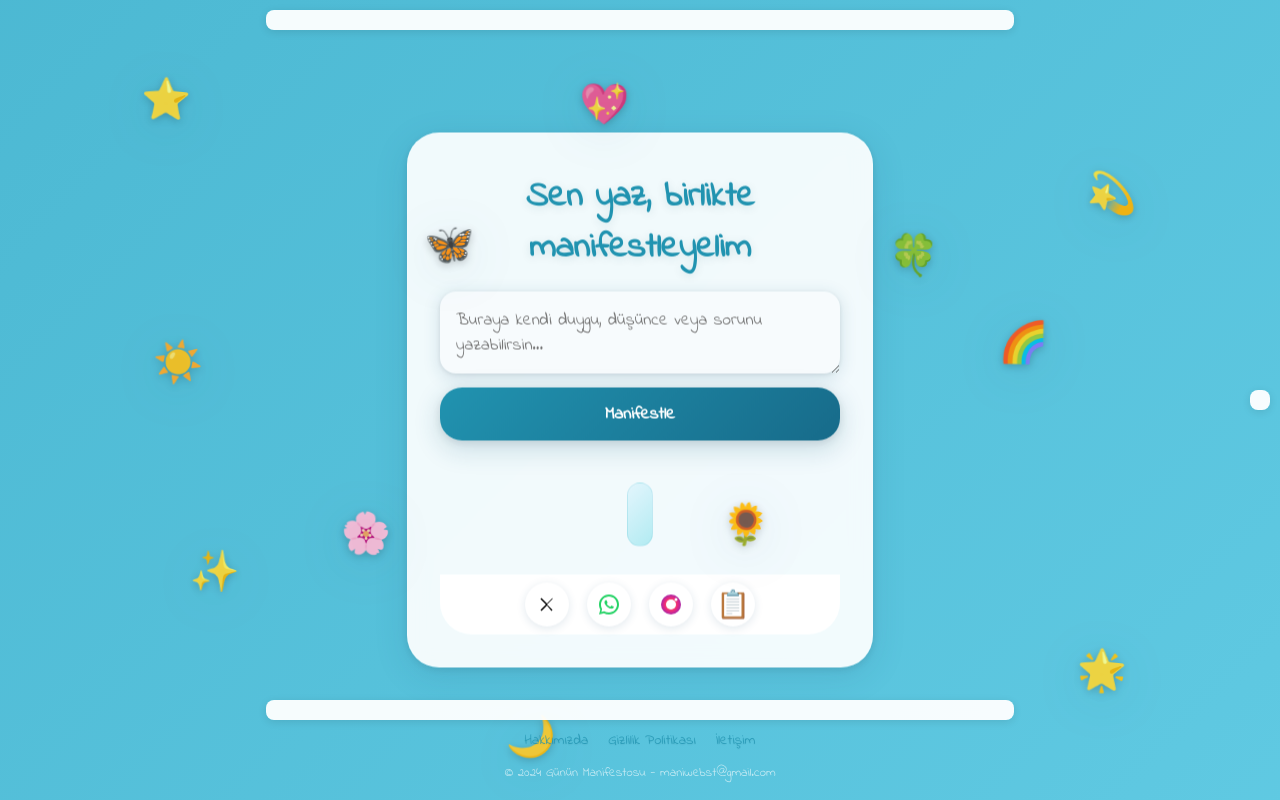
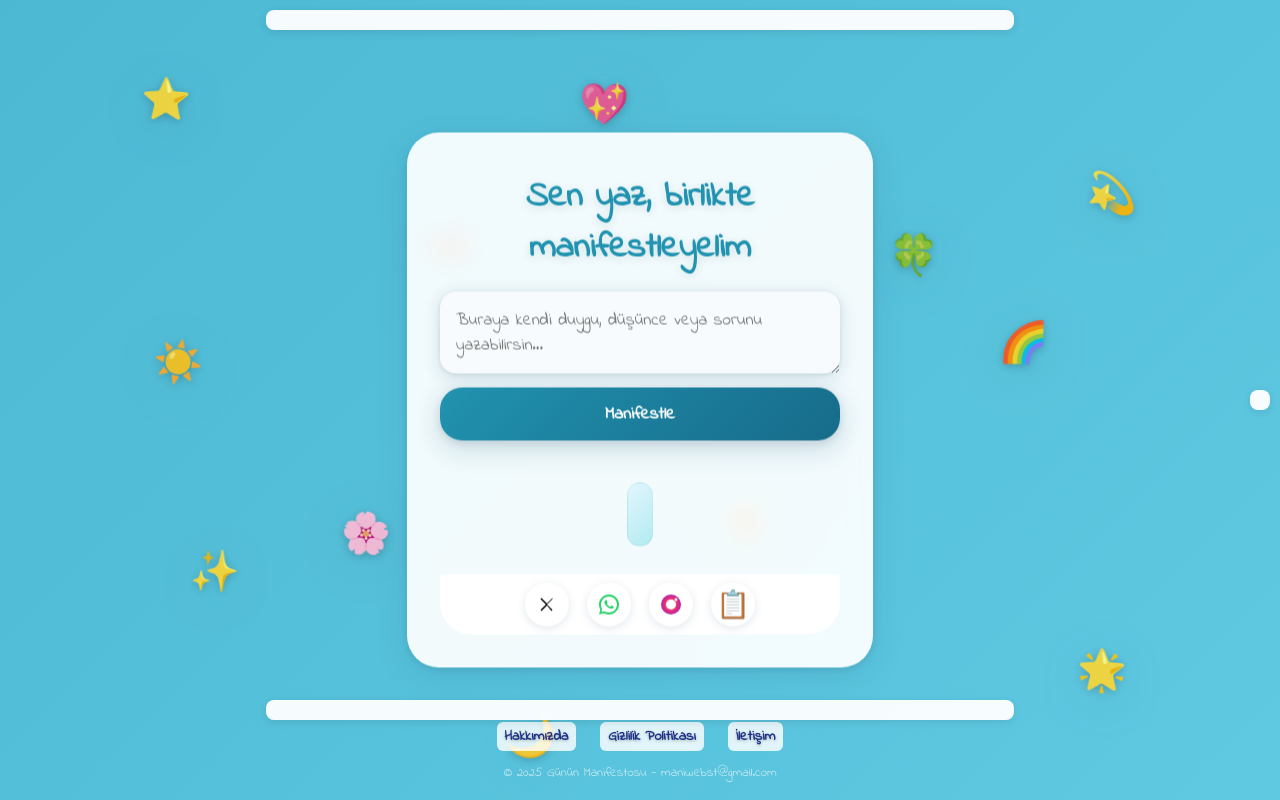
Before and after one commit to hhesasturk/maniwebst, a website: page maniwebst/index.html in a window 1280 px wide. Drawn offline with Linux system fonts and the light colour scheme.

Commit message:
Footer linkleri düzeltildi, emoji z-index ayarlandı, 2025 yılı güncellendi

```diff
--- a/maniwebst/index.html
+++ b/maniwebst/index.html
@@ -46,7 +46,7 @@ image.png<!DOCTYPE html>
     .floating-element {
       position: absolute;
       cursor: grab;
-      z-index: 10;
+      z-index: 1;
       user-select: none;
       transition: filter 0.3s, transform 0.3s, color 0.3s;
       filter: drop-shadow(0 8px 24px rgba(34,87,122,0.13));
@@ -126,7 +126,7 @@ image.png<!DOCTYPE html>
       width: 400px;
       max-height: 80vh;
       overflow-y: auto;
-      z-index: 5;
+      z-index: 100;
       display: flex;
       flex-direction: column;
       align-items: center;
@@ -254,7 +254,7 @@ image.png<!DOCTYPE html>
       font-size: 1rem;
       opacity: 0.9;
       text-align: center;
-      z-index: 100;
+      z-index: 200;
     }
     .footer-content {
       display: flex;
@@ -268,19 +268,25 @@ image.png<!DOCTYPE html>
       margin-bottom: 5px;
     }
     .footer-links a {
-      color: #2193b0;
+      color: #1a237e;
       text-decoration: none;
       font-size: 0.9rem;
       transition: all 0.3s ease;
-      opacity: 0.9;
-      font-weight: 500;
-      text-shadow: 0 1px 2px rgba(0,0,0,0.1);
+      opacity: 1;
+      font-weight: 600;
+      text-shadow: 0 1px 3px rgba(0,0,0,0.3);
+      background: rgba(255,255,255,0.9);
+      padding: 4px 8px;
+      border-radius: 6px;
+      margin: 0 2px;
     }
     .footer-links a:hover {
       opacity: 1;
       text-decoration: underline;
-      color: #176b8a;
-      text-shadow: 0 2px 4px rgba(0,0,0,0.2);
+      color: #0d47a1;
+      text-shadow: 0 2px 4px rgba(0,0,0,0.4);
+      background: rgba(255,255,255,1);
+      transform: translateY(-1px);
     }
     .footer-copyright {
       font-size: 0.8rem;
@@ -613,7 +619,7 @@ image.png<!DOCTYPE html>
         <a href="iletisim.html">İletişim</a>
       </div>
       <div class="footer-copyright">
-        © 2024 Günün Manifestosu - maniwebst@gmail.com
+        © 2025 Günün Manifestosu - maniwebst@gmail.com
       </div>
     </div>
   </div>
```
